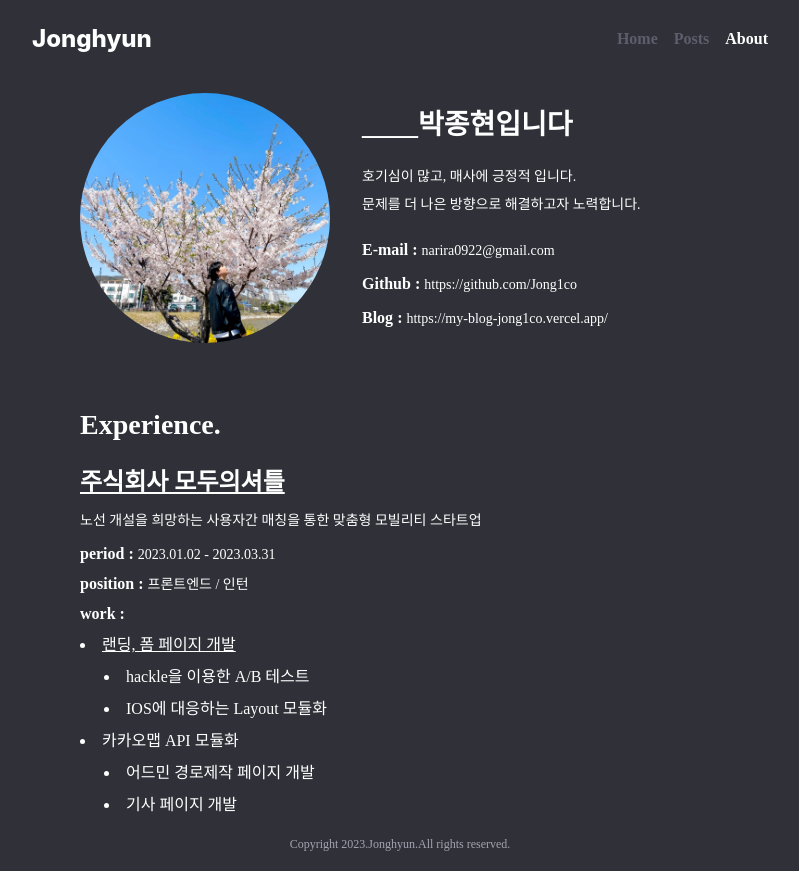
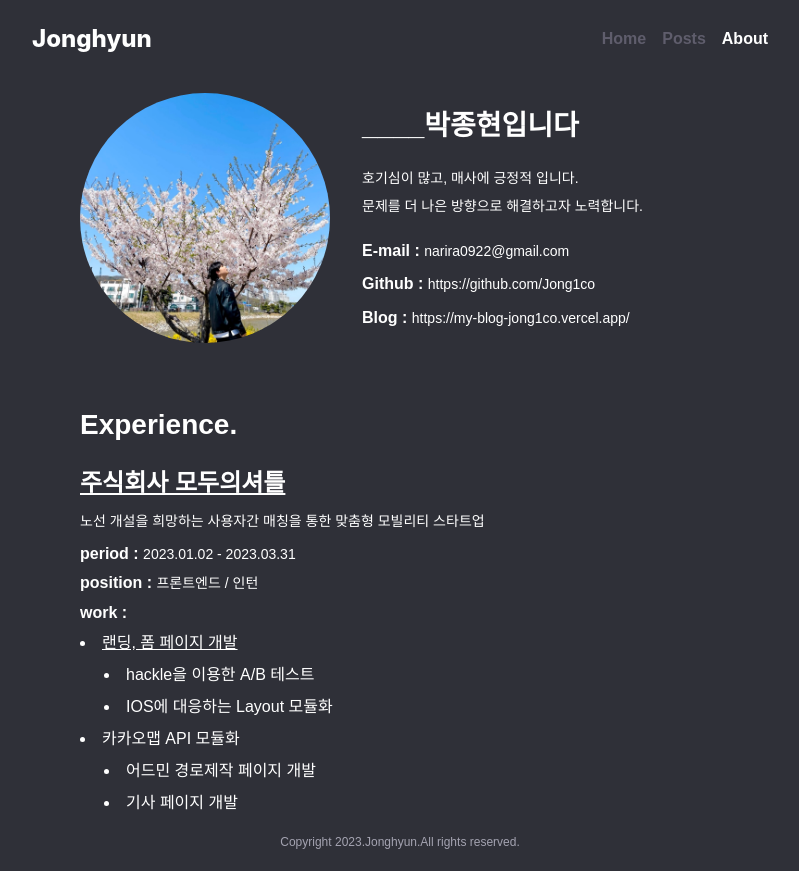
Before and after one commit to Jong1co/my-blog, a Next.js app: page /about in a window 1280 px wide. Shown: the whole page, without its empty margins (240-1039 px from the left). Built offline with nearby package versions, Linux system fonts and the light colour scheme.

Commit message:
[fix] font-family가 적용되지 않아 사파리에서 폰트가 명조체로 출력되는 현상 수정

```diff
--- a/src/app/globals.css
+++ b/src/app/globals.css
@@ -16,10 +16,10 @@
     margin: 0;
     padding: 0;
     height: 100%;
-    font-family: 'Pretendard';
+    font-family: 'Pretendard', sans-serif;
     color: white;
     @font-face {
-      font-family: Pretendard;
+      font-family: Pretendard, sans-serif;
       src: url('https://cdn.jsdelivr.net/gh/webfontworld/pretendard/Pretendard-Light.eot');
       src: url('https://cdn.jsdelivr.net/gh/webfontworld/pretendard/Pretendard-Light.eot?#iefix') format('embedded-opentype'),
         url('https://cdn.jsdelivr.net/gh/webfontworld/pretendard/Pretendard-Light.woff2') format('woff2'),
@@ -30,7 +30,7 @@
       font-stretch: normal;
     }
     @font-face {
-      font-family: Pretendard;
+      font-family: Pretendard, sans-serif;
       src: url('https://cdn.jsdelivr.net/gh/webfontworld/pretendard/Pretendard-SemiBold.eot');
       src: url('https://cdn.jsdelivr.net/gh/webfontworld/pretendard/Pretendard-SemiBold.eot?#iefix') format('embedded-opentype'),
         url('https://cdn.jsdelivr.net/gh/webfontworld/pretendard/Pretendard-SemiBold.woff2') format('woff2'),
@@ -41,7 +41,7 @@
       font-stretch: normal;
     }
     @font-face {
-      font-family: Pretendard;
+      font-family: Pretendard, sans-serif;
       src: url('https://cdn.jsdelivr.net/gh/webfontworld/pretendard/Pretendard-Bold.eot');
       src: url('https://cdn.jsdelivr.net/gh/webfontworld/pretendard/Pretendard-Bold.eot?#iefix') format('embedded-opentype'),
         url('https://cdn.jsdelivr.net/gh/webfontworld/pretendard/Pretendard-Bold.woff2') format('woff2'),
@@ -107,14 +107,14 @@
 
 @layer components {
   .ft-logo-01 {
-    font-family: Inter;
+    font-family: Inter, sans-serif;
     font-style: normal;
     font-weight: 800;
     font-size: 24px;
     line-height: 29px;
   }
   .ft-header-01 {
-    font-family: Pretendard;
+    font-family: Pretendard, sans-serif;
     font-size: 2.625rem;
     font-weight: 600;
     font-stretch: normal;
@@ -123,7 +123,7 @@
     letter-spacing: normal;
   }
   .ft-header-02 {
-    font-family: Pretendard;
+    font-family: Pretendard, sans-serif;
     font-size: 1.75rem;
     font-weight: 600;
     font-stretch: normal;
@@ -132,7 +132,7 @@
     letter-spacing: normal;
   }
   .ft-header-03 {
-    font-family: Pretendard;
+    font-family: Pretendard, sans-serif;
     font-size: 1.5rem;
     font-weight: 600;
     font-stretch: normal;
@@ -142,7 +142,7 @@
   }
 
   .ft-title-01 {
-    font-family: Pretendard;
+    font-family: Pretendard, sans-serif;
     font-size: 1.125rem;
     font-weight: 600;
     font-stretch: normal;
@@ -151,7 +151,7 @@
     letter-spacing: normal;
   }
   .ft-title-02 {
-    font-family: Pretendard;
+    font-family: Pretendard, sans-serif;
     font-size: 1rem;
     font-weight: 600;
     font-stretch: normal;
@@ -160,7 +160,7 @@
     letter-spacing: normal;
   }
   .ft-title-03 {
-    font-family: Pretendard;
+    font-family: Pretendard, sans-serif;
     font-size: 0.875rem;
     font-weight: 600;
     font-stretch: normal;
@@ -169,7 +169,7 @@
     letter-spacing: normal;
   }
   .ft-body-01 {
-    font-family: Pretendard;
+    font-family: Pretendard, sans-serif;
     font-size: 1rem;
     font-weight: 300;
     font-stretch: normal;
@@ -178,7 +178,7 @@
     letter-spacing: normal;
   }
   .ft-body-02 {
-    font-family: Pretendard;
+    font-family: Pretendard, sans-serif;
     font-size: 0.875rem;
     font-weight: 300;
     font-stretch: normal;
@@ -187,7 +187,7 @@
     letter-spacing: normal;
   }
   .ft-body-03 {
-    font-family: SUIT;
+    font-family: Pretendard, sans-serif;
     font-size: 0.875rem;
     font-weight: 500;
     font-stretch: normal;
@@ -196,7 +196,7 @@
     letter-spacing: normal;
   }
   .ft-caption-01 {
-    font-family: Pretendard;
+    font-family: Pretendard, sans-serif;
     font-size: 0.75rem;
     font-weight: 300;
     font-stretch: normal;
@@ -205,7 +205,7 @@
     letter-spacing: normal;
   }
   .ft-caption-02 {
-    font-family: Pretendard;
+    font-family: Pretendard, sans-serif;
     font-size: 0.75rem;
     font-weight: 300;
     font-stretch: normal;
@@ -214,7 +214,7 @@
     letter-spacing: normal;
   }
   .ft-caption-04 {
-    font-family: Pretendard;
+    font-family: Pretendard, sans-serif;
     font-size: 0.75rem;
     font-weight: 700;
     font-stretch: normal;
```
